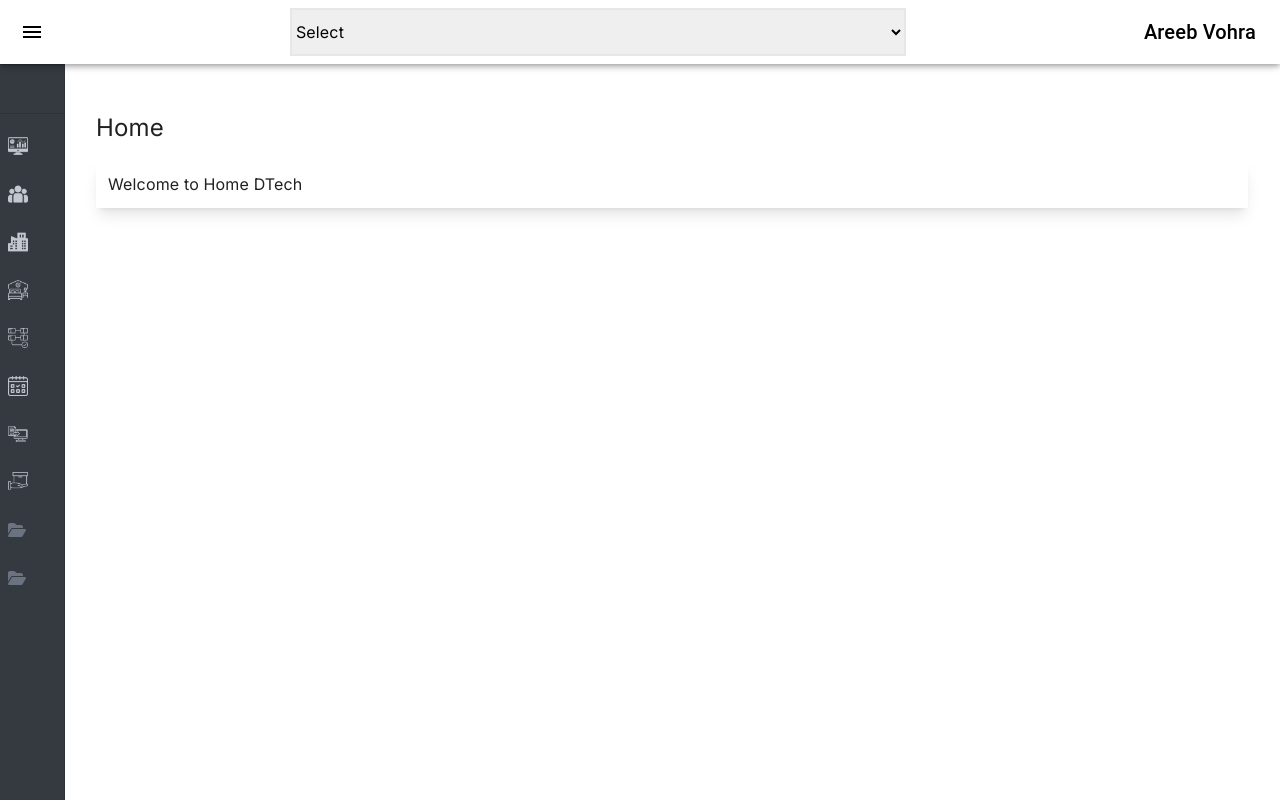
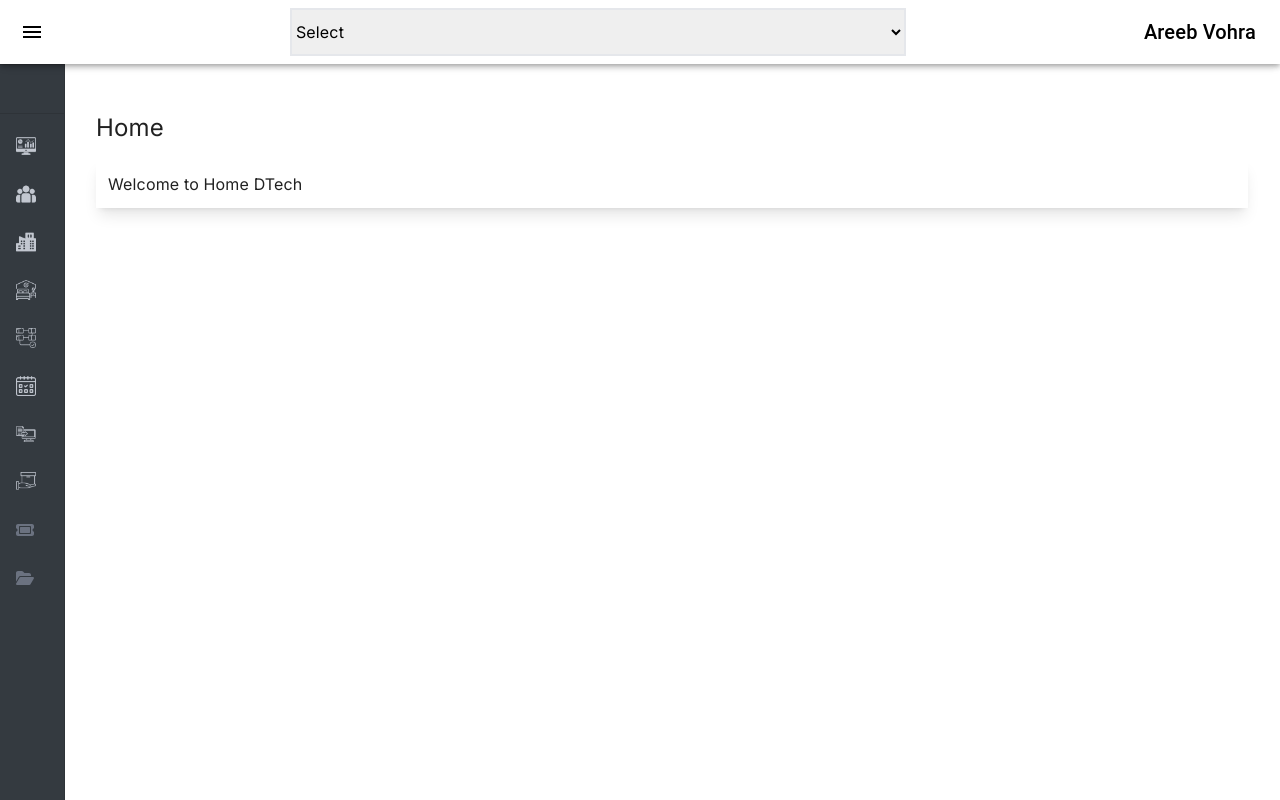
Before and after one commit to Saadgithubit/Home-DTech, a Next.js app: page / in a window 1280 px wide. Built offline with nearby package versions, Linux system fonts and the light colour scheme.

Commit message:
fix icons

```diff
--- a/src/components/page-partials/ui-components/sidebar/index.tsx
+++ b/src/components/page-partials/ui-components/sidebar/index.tsx
@@ -198,14 +198,14 @@ export default function Sidebar() {
               <ListItemButton
               sx={{
                 minHeight: 48,
-                justifyContent: open ? 'initial' : 'center',
-                px: 1,
+                display: 'flex',
               }}
             >
               <ListItemIcon
                 sx={{
                   minWidth: 0,
                   mr: open ? 1 : 'auto',
+                  textAlign: 'center',
                   justifyContent: 'center',
                 }}
               >
@@ -213,7 +213,7 @@ export default function Sidebar() {
                   src={src}
                   width={20}
                   alt={alt} />}
-              {font && <FontAwesomeIcon className='text-gray-500' icon={faFolderOpen} />}
+              {font && <FontAwesomeIcon className='text-gray-500' icon={font} />}
               </ListItemIcon>
               <ListItemText
                 primary={name}
```
